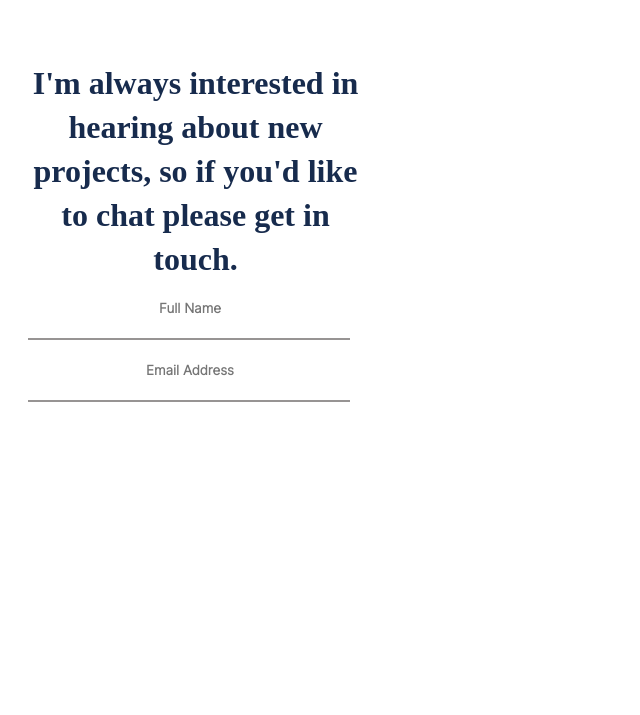
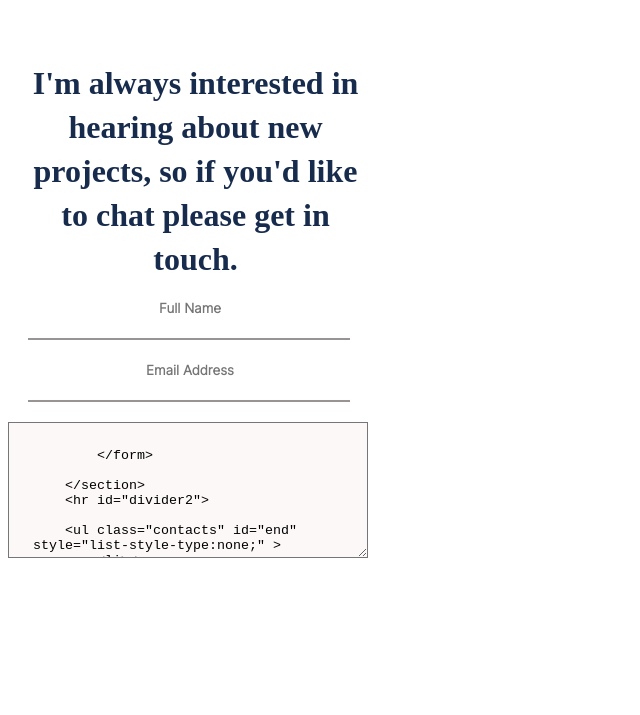
Before and after one commit to Wahaj-Ali/Contact-form, a plain HTML site: page index.html in a window 1280 px wide. Shown: the part 5838-6553 px from the top of the page, without its empty margins (0-640 px from the left). Drawn offline with Linux system fonts and the light colour scheme.

Commit message:
added textarea for a message in the form

```diff
--- a/index.html
+++ b/index.html
@@ -197,7 +197,7 @@
             <hr id="divider1">
             <input type="email" style="border:none" placeholder="Email Address" name="email" id="full_name" required>
             <hr id="divider1">
-
+            <textarea id="message" name="message" placeholder="Enter text here" class="fcf-form-control" rows="6" maxlength="500">
 
         </form>
 
```
